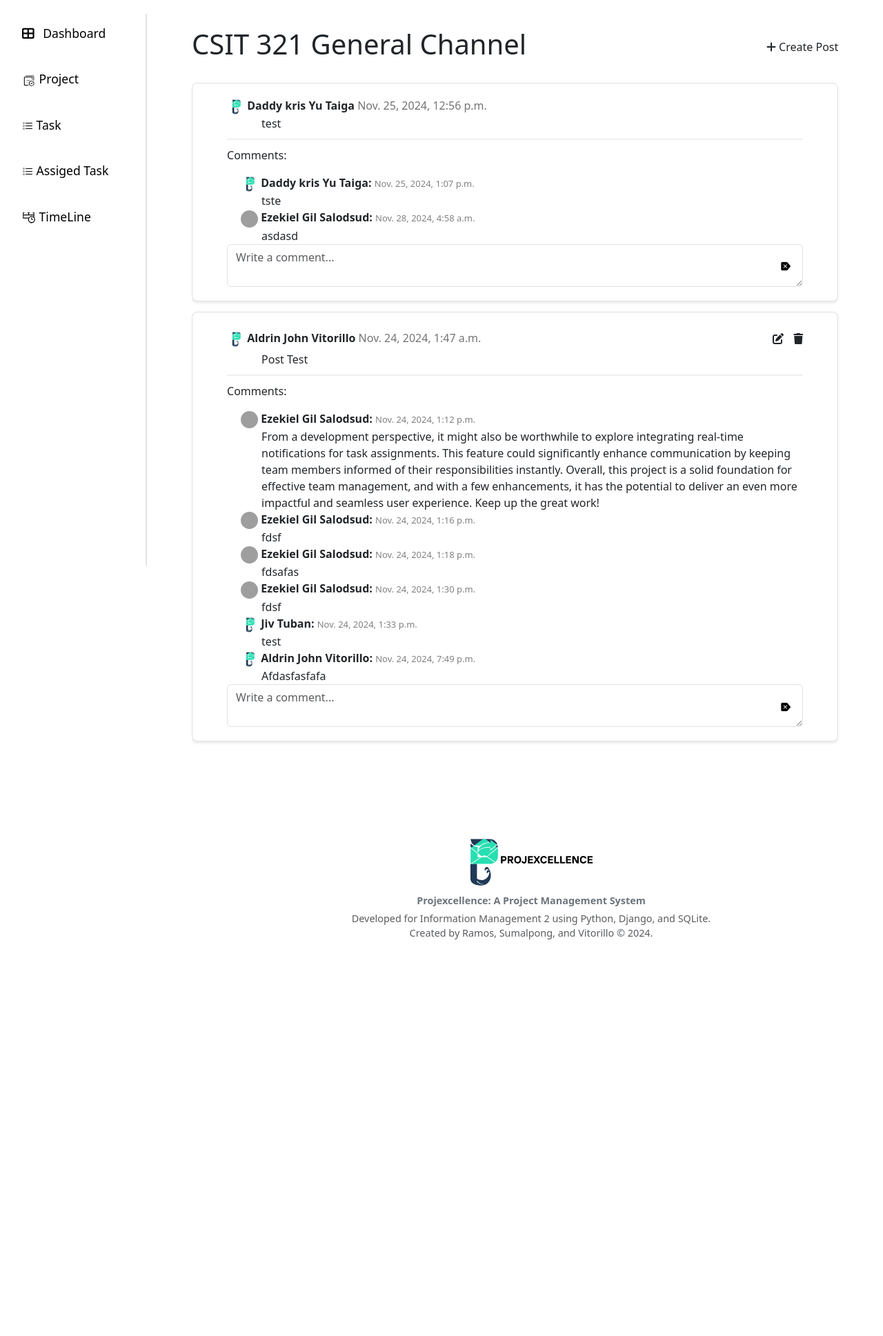
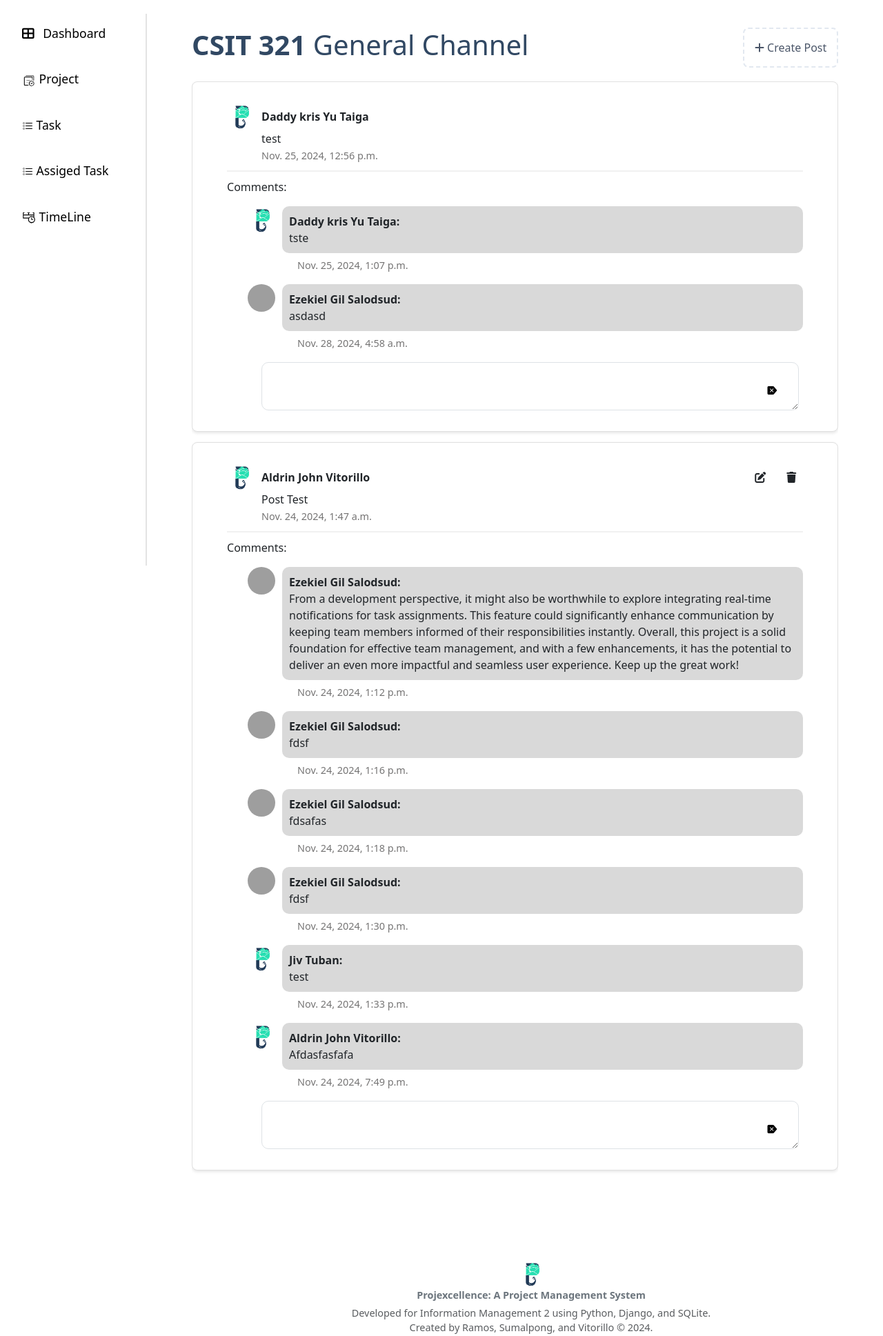
Before and after one commit to Sting421/PROJEXCELLENCE, a Django app: page /blogpost/1 in a window 1280 px wide. Shown: the part 110-2047 px from the top of the page at 69% size. Before the commit the page ends 1472 px from the top, so only its background shows below. Run offline with Django 5.2, Linux system fonts and the light colour scheme; a user stored in the database is signed in; data comes from the database, SQL or seed files in the repository; both versions use the stored data as it was after the commit; some libraries are stand-ins or nearby versions; grey boxes are pictures that could not be loaded.

Commit message:
Added footer, Blogpost UI updated

```diff
--- a/PROJEXCELLENCE/api/templates/BlogPost.html
+++ b/PROJEXCELLENCE/api/templates/BlogPost.html
@@ -17,31 +17,41 @@
         user-select: none;
     }
     .avatar {
-        width: 25px;
-        height: 25px;
+        width: 40px;
+        height: 40px;
         border-radius: 50%;
-        font-weight: 600;
+        font-weight: bold;
+        margin-right: 10px;
     }
-
+    .add-task {
+        color: #4a5568;
+        cursor: pointer;
+        padding: 15px;
+        border: 2px dashed #e2e8f0;
+        border-radius: 8px;
+        display: inline-block;
+        transition: all 0.3s ease;
+    }
+    .add-task:hover {
+        color: #2b6cb0;
+        background-color: #ebf8ff;
+        border-color: #63b3ed;
+    }
     #tasks-list {
         flex: 1;
         overflow-y: auto;
         margin-bottom: 20px;
     }
-
     .task-content {
         background-color: #ffffff;
         border: 1px solid #e0e0e0;
         border-radius: 8px;
-        padding: 20px;
-        padding-left: 50px;
-        padding-right: 50px;
+        padding: 30px 50px;
         margin-bottom: 15px;
         cursor: pointer;
         transition: all 0.3s ease;
         box-shadow: 0 2px 4px rgba(0,0,0,0.1);
     }
-
     .btn-icon {
         position: absolute;
         right: 10px;
@@ -53,32 +63,135 @@
         justify-content: center;
     }
     .btn-primary {
-        --bs-btn-hover-bg:none;
+        --bs-btn-hover-bg: none;
         --bs-btn-active-bg: none;
     }
-
-    .btn-icon i.bi-backspace-reverse {
-        display: none;
-        background-color: transparent;
-        --bs-btn-active-bg: #0a58ca;
+    .btn-icon i.bi-backspace-reverse-fill {
+        display: inline;
+        color: rgb(0, 0, 0);
     }
 
     .btn-icon:hover i.bi-backspace-reverse-fill {
         display: none;
-        background-color: transparent;
     }
 
     .btn-icon:hover i.bi-backspace-reverse {
         display: inline;
-        background-color: transparent;
+        color: rgb(0, 0, 0);
     }
 
+    h1 {
+        font-weight: 700;
+        color: #314863;
+    }
+    .task-content span {
+        font-weight: 600;
+    }
+    .task-content img.avatar {
+        width: 40px;
+        height: 40px;
+        border-radius: 50%;
+        font-weight: 600;
+        margin-right: 10px;
+    }
+    .task-title {
+        margin-left: 50px;
+    }
+    .task-item hr {
+        border: 1px solid rgb(200, 200, 200);
+        margin: 10px 0;
+    }
+    .task-content .form-group {
+        position: relative;
+        margin-left: 6%;
+        margin-right: 0.7%;
+    }
+    .task-content .form-group textarea {
+        padding: 10px;
+        border-radius: 10px;
+    }
+    .comment-avatar img {
+        max-width: 40px;
+        max-height: 40px;
+        border-radius: 50%;
+    }
+    .comments-section {
+        margin-left: 30px;
+        display: block;
+        flex-direction: column;
+        flex-wrap: wrap;
+        margin-bottom: 10px;
+    }
+    .comment-container {
+        display: flex;
+        align-items: flex-start;
+        margin-bottom: 10px;
+    }
+    .comment-text {
+        flex: 1;
+    }
+
+    .comments-section .time-posted {
+        font-size: 0.9rem;
+        font-weight: 300;
+        color: rgb(117, 116, 116);
+        margin-left: 40px;
+    }
+    .comments-section div {
+        margin-bottom: 5px;
+    }
+    .comments-section strong {
+        font-weight: bold;
+    }
+    .comments-section span {
+        font-size: small;
+        color: grey;
+    }
+    .comments-section .comment-text {
+        border-radius: 10px;
+        background-color: #D9D9D9;
+        padding: 10px;
+        white-space: normal;
+        word-wrap: break-word;
+        overflow-wrap: break-word;
+        margin-bottom: 0;
+    }
+    .modal .form-group textarea {
+        margin-top: 10px;
+    }
+    .title{
+        display: flex;
+        justify-content: space-between;
+        align-items: center;
+        margin-bottom: 20px;
+    }
+
+    .creator-container {
+        display: flex;
+        justify-content: space-between;
+        align-items: center;
+    }
+    .creator-info {
+        display: flex;
+        align-items: center;
+    }
+    .creator-actions {
+        display: flex;
+        gap: 10px;
+    }
+    .creator .time-posted {
+        font-size: 0.9rem;
+        font-weight: 300;
+        color: rgb(117, 116, 116);
+        margin-left: 50px;
+    }
 </style>
 
 {% endblock extra_css %}
+
 {% block content %}
 <div class="page-container">
-    <div class="d-flex justify-content-between align-items-center mb-4">
+    <div class="title">
         <h1>{{project.project_name}} <span style="font-weight: 200;">General Channel</span></h1>
         <div class="add-task" data-bs-toggle="modal" data-bs-target="#addBlogModal">
             <i class="fas fa-plus mr-2"></i> Create Post
@@ -88,79 +201,78 @@
         <div class="task-item">
             {% for blog in blogs %}
             <div class="task-content">
-                <div style="display: flex; align-items: center; justify-content: space-between;">
+                <div class="creator">
+                    <div class="creator-container">
+                        <span class="creator-info">
+                            {% if blog.posted_by.profile_path %}
+                                <img class="avatar comment-avatar" src="{{ blog.posted_by.profile_path.url }}">
+                            {% else %}
+                                <img class="avatar comment-avatar" src="{% static '/res/logoPlaceHolder.png' %}">
+                            {% endif %}
+                            <span style="font-weight: 700;">{{ blog.posted_by.first_name|capfirst }} {{ blog.posted_by.last_name|capfirst }}</span>
+                        </span>
+                        <span class="creator-actions">
+                            {% if blog.posted_by == request.user %}
+                                <i class="fas fa-edit" style="padding: 10px;" class="btn btn-sm btn-link text-primary" data-bs-toggle="modal" data-bs-target="#editBlogModal-{{ blog.id }}"></i>
+                                <i class="fas fa-trash" style="padding: 10px;" data-bs-toggle="modal" data-bs-target="#deleteBlogModal-{{ blog.id }}"></i>
+                            {% endif %}
+                        </span>
+                    </div>
+                    <div class="task-title">{{ blog.message }}</div>
+                    <div>
+                        <span class="time-posted">{{ blog.time_posted }}</span>
+                    </div>
+                </div>
+                <hr>
+
+                <p>Comments:</p>
+                <div class="comments-section">
+                    {% for comment in blog.comments_set.all %}
+                        <div class="comment-container">
                             <span>
-                        {% if blog.posted_by.profile_path %}
-                            <img class="avatar" src="{{ blog.posted_by.profile_path.url }}" width="40px" height="40px" style="border-radius: 50%; font-weight: 600;">
+                                {% if comment.user.profile_path %}
+                                    <img class="avatar comment-avatar" src="{{ comment.user.profile_path.url }}">
                                 {% else %}
-                            <img class="avatar" src="{% static '/res/logoPlaceHolder.png' %}" width="40px" height="40px" style="border-radius: 50%; font-weight: 600;">
-                        {% endif %}
-                        <span style="font-weight: 600;">{{ blog.posted_by.first_name|capfirst }} {{ blog.posted_by.last_name|capfirst }}</span>
-                        <span style="font-weight: 300; color: rgb(117, 116, 116);">{{ blog.time_posted }}</span>
-                   </span>
-
-                    <span>
-                        {% if blog.posted_by == request.user %}
-                            <i class="fas fa-edit" class="btn btn-sm btn-link text-primary" data-bs-toggle="modal" data-bs-target="#editBlogModal-{{ blog.id }}" style="padding: 10px;"></i>
-                            <i class="fas fa-trash"  data-bs-toggle="modal" data-bs-target="#deleteBlogModal-{{ blog.id }}"></i>
+                                    <img class="avatar comment-avatar" src="{% static '/res/logoPlaceHolder.png' %}">
                                 {% endif %}
                             </span>
 
-                </div>
-                <div class="task-title" style="margin-left: 50px;">{{ blog.message }}</div>
-
-                <hr style="border: 1px solid rgb(200, 200, 200); margin: 10px 0;">
-                 <!-- Comments Section -->
-                    <p>Comments:</p>
-                    <div style="margin-left: 20px; display: flex; flex-direction: column; flex-wrap: wrap;">
-                        {% for comment in blog.comments_set.all %}
-                            <div>
-                                {% if comment.user.profile_path %}
-                                    <img class="avatar" src="{{ comment.user.profile_path.url }}">
-                                {% else %}
-                                    <img class="avatar" src="{% static '/res/logoPlaceHolder.png' %}">
-                                {% endif %}
-                                <strong>{{ comment.user.first_name|capfirst }} {{ comment.user.last_name|capfirst }}:</strong>
-                                <span style="font-size: small; color: grey;">
-                                    {{ comment.time_posted }}
-                                </span>
-                            </div>
-                            <div style="margin-left: 30px; white-space: normal; word-wrap: break-word; overflow-wrap: break-word;">
+                            <div class="comment-text">
+                                <strong>{{ comment.user.first_name|capfirst }} {{ comment.user.last_name|capfirst }}:</strong><br>
                                 {{ comment.text_comment }}
                             </div>
+                        </div>
+                        <ul><span class="time-posted">{{ comment.time_posted }}</span></ul>
                     {% empty %}
                         <p>No comments yet. Be the first to comment!</p>
                     {% endfor %}
                 </div>
-
-                <div style="border: top 3px;">
-
+                <div>
                     <form method="post" action="{% url 'blog_post' project.id %}">
                         {% csrf_token %}
                         <input type="hidden" name="add_comment" value="1">
                         <input type="hidden" name="blog_id" value="{{ blog.id }}">
-                        <div class="form-group" style="position: relative; width: 100%;">
+                        <div class="form-group">
                             <textarea
                                 name="text_comment"
                                 class="form-control"
                                 rows="2"
                                 placeholder="Write a comment..."
-                                required
-                                style="padding-right: 50px;"
-                            ></textarea>
+                                required>
+                            </textarea>
                             <button
                                 type="submit"
                                 class="btn btn-sm btn-primary btn-icon">
-                                <i class="bi bi-backspace-reverse-fill" style="color: rgb(0, 0, 0);"></i>
-                                <i class="bi bi-backspace-reverse" style="color: rgb(0, 0, 0);"></i>
+                                <i class="bi bi-backspace-reverse-fill"></i>
+                                <i class="bi bi-backspace-reverse"></i>
                             </button>
+                        </div>
                     </form>
-                    </div>
                 </div>
             </div>
             {% endfor %}
         </div>
-
+    </div>
         <!-- Edit Blog Modal -->
         <div class="modal fade" id="editBlogModal-{{ blog.id }}" tabindex="-1" aria-labelledby="editBlogModalLabel" aria-hidden="true">
             <div class="modal-dialog modal-dialog-centered">
@@ -184,6 +296,7 @@
                 </div>
             </div>
         </div>
+
          <!-- Delete Blog Modal -->
         <div class="modal fade" id="deleteBlogModal-{{ blog.id }}" tabindex="-1" aria-labelledby="deleteBlogModalLabel" aria-hidden="true">
             <div class="modal-dialog modal-dialog-centered">
@@ -229,6 +342,7 @@
             </div>
         </div>
     </div>
-
     </div>
+</div>
+</body>
 {% endblock %}
--- a/PROJEXCELLENCE/api/templates/base.html
+++ b/PROJEXCELLENCE/api/templates/base.html
@@ -312,9 +312,10 @@
     {% block extra_js %}
     {% endblock extra_js %}
   </body>
+
   <footer class="footer">
     <div class="container text-center content-container">
-      <img src="{% static '/res/slogo.svg' %}" alt="logo" width="200px">
+      <img src="{% static '/res/logoPlaceHolder.png' %}" alt="logo" width="40px">
       <p class="mb-1 fw-bold">Projexcellence: A Project Management System</p>
       <p class="text-muted">
         Developed for Information Management 2 using Python, Django, and SQLite.<br>
--- a/PROJEXCELLENCE/api/templates/project.html
+++ b/PROJEXCELLENCE/api/templates/project.html
@@ -184,7 +184,6 @@
                 <span aria-hidden="true">&laquo;</span>
             </a>
         </li>
-
         {% endif %}
 
         {% for num in page_obj.paginator.page_range %}
```
Also changed, not shown: PROJEXCELLENCE/db.sqlite3. Lines whose indentation alone changed are shown as unchanged.
